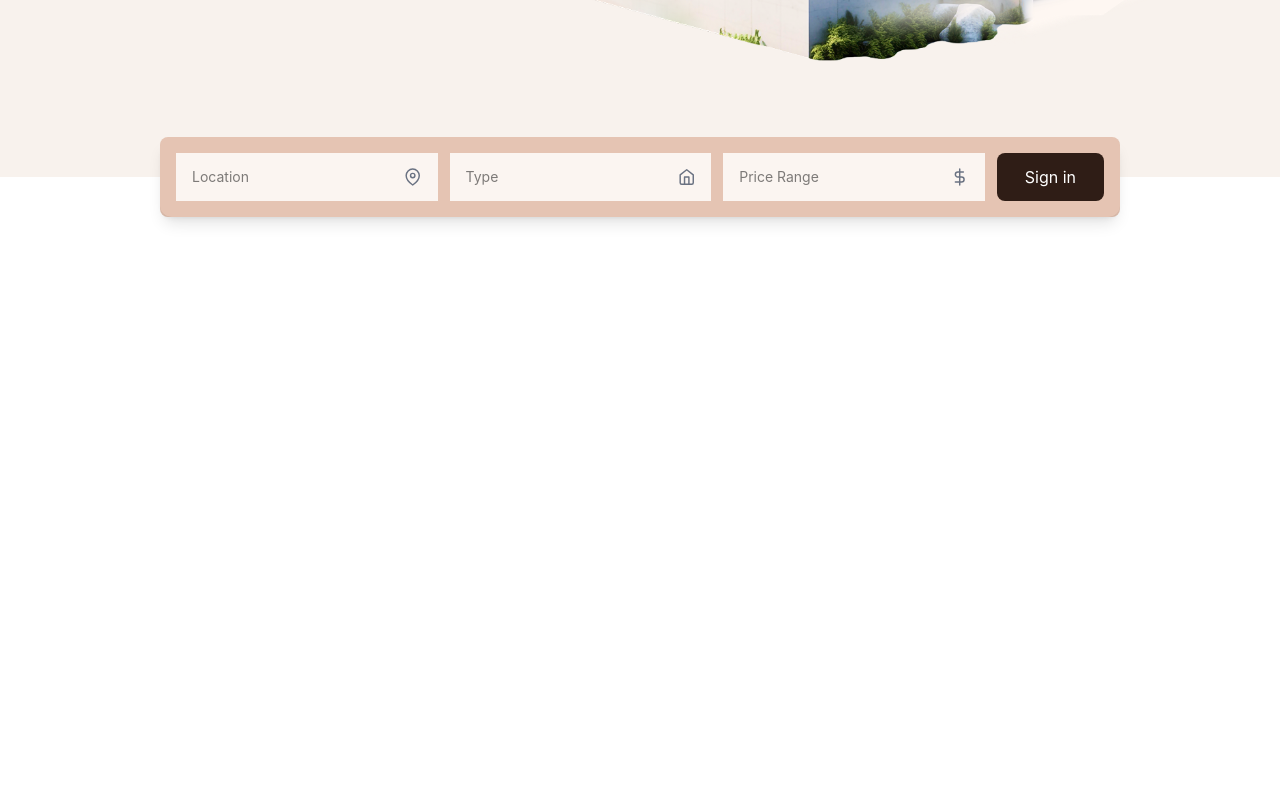
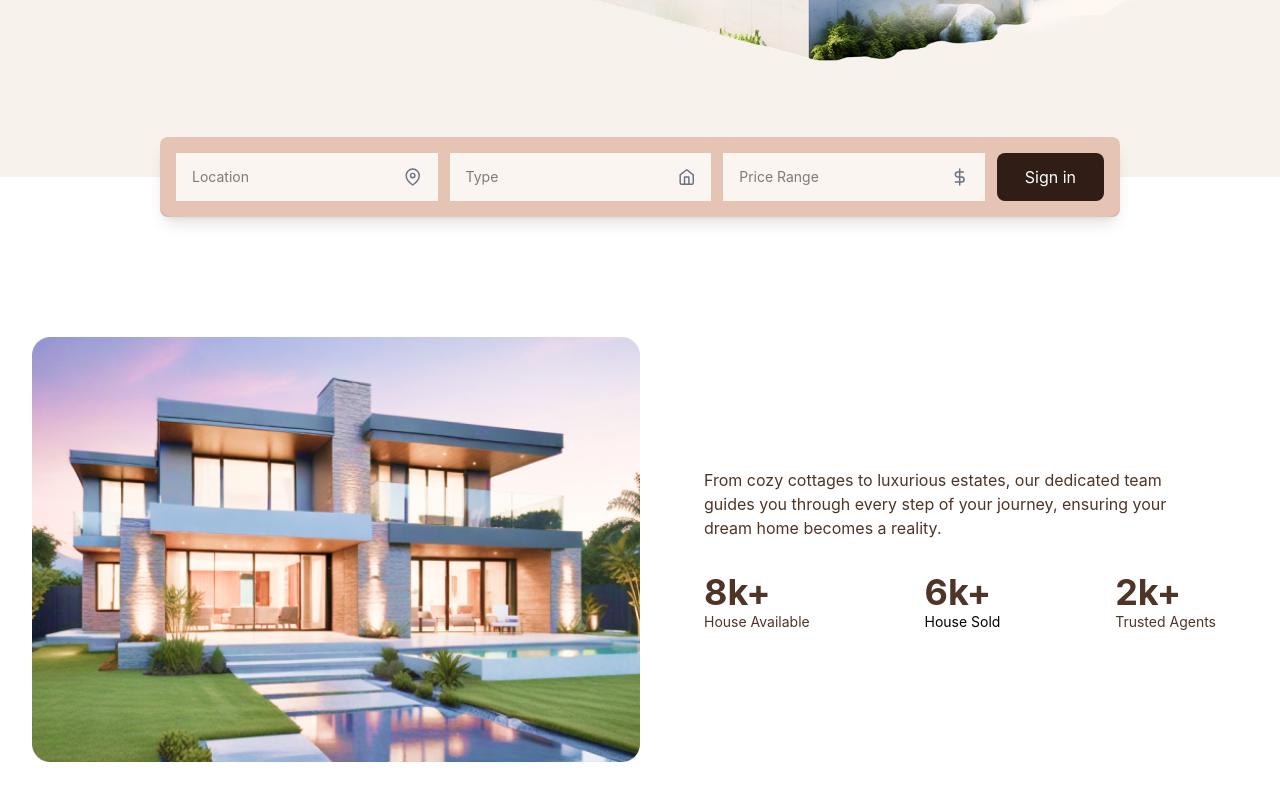
Before and after one commit to bilalmustofa/DeWello-real-estate-website, a React (Vite) app in the folder frontend/: page / in a window 1280 px wide. Shown: the part 540-1340 px from the top of the page. Before the commit the page ends 800 px from the top, so only its background shows below. Built offline with nearby package versions, Linux system fonts and the light colour scheme.

Commit message:
add style for about component

```diff
--- a/frontend/src/sections/about/About.jsx
+++ b/frontend/src/sections/about/About.jsx
@@ -1,8 +1,42 @@
+import aboutImag from '../../assets/images/about-img.png'
 
 function About() {
   return (
     <>
+        <section className="max-w-7xl mx-auto px-4 sm:px-6 lg:px-8 py-16 lg:py-24">
+            <div className='flex flex-col lg:flex-row items-center gap-10 lg:gap-16'>
 
+                {/* image */}
+                <div className='w-full lg:w-1/2'>
+                    <img src={aboutImag} alt="House Image" className='w-full rounded-lg object-cover' />
+                </div>
+
+                <div>
+                    <p className="text-sm sm:text-base leading-6 text-[#4F3527] max-w-lg">
+                        From cozy cottages to luxurious estates, our dedicated team
+                        guides you through every step of your journey, ensuring your
+                        dream home becomes a reality.
+                    </p>
+
+                    <div className='flex gap-4 sm:gap-8 mt-8 justify-between'>
+
+                        <div>
+                            <h3 className='text-3xl font-bold sm:text-4xl text-[#4F3527]'>8k+</h3>
+                            <p className="text-xs sm:text-sm text-[#4F3527]">House Available</p>
+                        </div>
+                        <div>
+                            <h3 className='text-3xl font-bold sm:text-4xl text-[#4F3527]'>6k+</h3>
+                            <p className="text-xs sm:text-sm text-[]#4F3527">House Sold</p>
+                        </div>
+                        <div>
+                            <h3 className='text-3xl font-bold sm:text-4xl text-[#4F3527]'>2k+</h3>
+                            <p className="text-xs sm:text-sm text-[#4F3527]">Trusted Agents</p>
+                        </div>
+
+                    </div>
+                </div>
+            </div>
+        </section>
     </>
   )
 }
--- a/frontend/src/sections/header/Header.jsx
+++ b/frontend/src/sections/header/Header.jsx
@@ -5,7 +5,7 @@ import logo from "../../assets/images/logo.png";
 function Header() {
   return (
     <>
-      <section className="w-full bg-[#F8F2ED] fixed top-0 left-0">
+      <section className="w-full bg-[#F8F2ED] fixed top-0 left-0 z-50">
         <nav className="max-w-7xl mx-auto flex items-center justify-around py-6 px-4 sm:px-6 lg:px-10">
           {/* Logo */}
           <div>
```
Also changed, not shown: frontend/src/assets/images/about-img.png (added).
